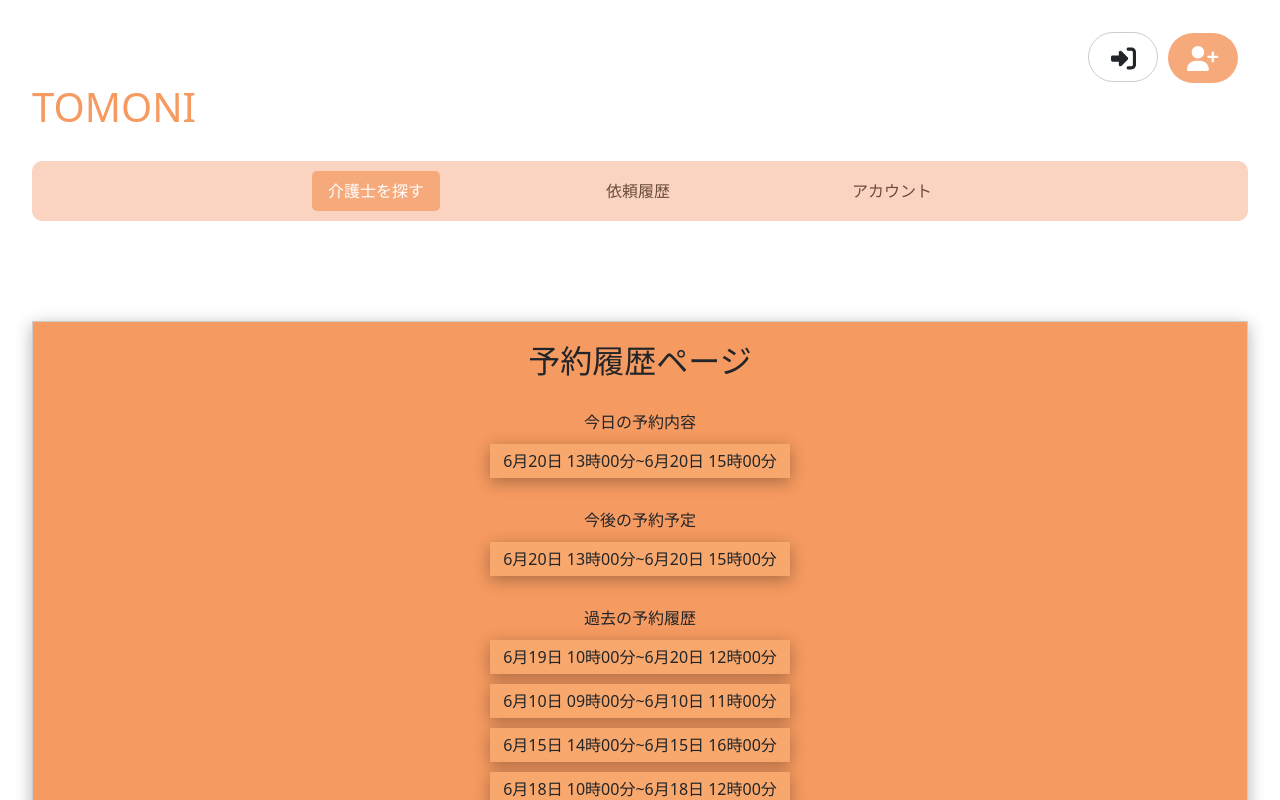
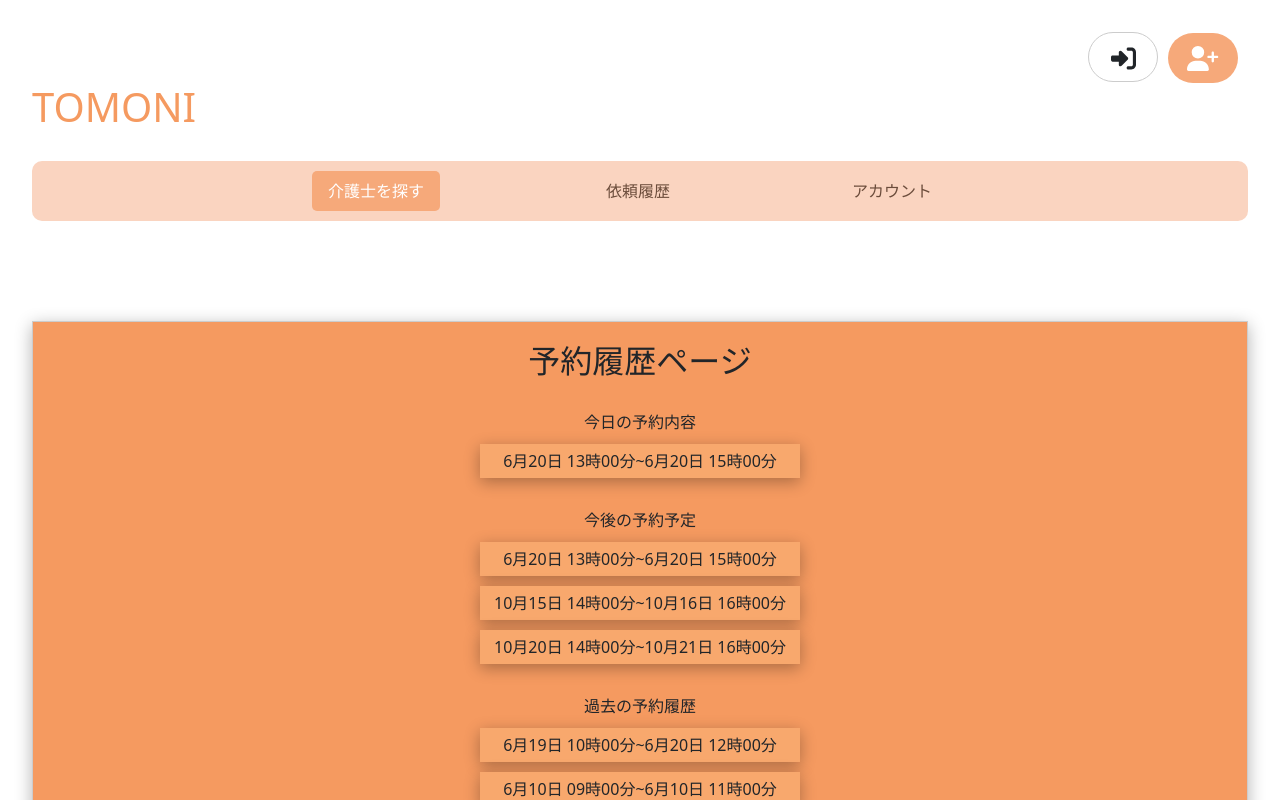
Before and after one commit to dabu76/TOMONI, a React (Vite) app: page /History in a window 1280 px wide. Shown: the top 800 px of the page. Built offline with nearby package versions, Linux system fonts and the light colour scheme.

Commit message:
ヒストリーUI修正

```diff
--- a/public/data/user_profile.json
+++ b/public/data/user_profile.json
@@ -51,6 +51,26 @@
       "additionalRequest": "香水は控えてください"
     },
     {
+      "caregiverId": 102,
+      "caregiverName": "佐藤 花子",
+      "startDateTime": "2025-10-15T14:00:00.000Z",
+      "endDateTime": "2025-10-16T16:00:00.000Z",
+      "total": 7000,
+      "status": "pending",
+      "message": "急な用事でキャンセルしました",
+      "additionalRequest": "香水は控えてください"
+    },
+    {
+      "caregiverId": 102,
+      "caregiverName": "佐藤 花子",
+      "startDateTime": "2025-10-20T14:00:00.000Z",
+      "endDateTime": "2025-10-21T16:00:00.000Z",
+      "total": 7000,
+      "status": "pending",
+      "message": "急な用事でキャンセルしました",
+      "additionalRequest": "香水は控えてください"
+    },
+    {
       "caregiverId": 103,
       "caregiverName": "鈴木 一郎",
       "startDateTime": "2025-06-18T10:00:00.000Z",
--- a/src/index.css
+++ b/src/index.css
@@ -478,7 +478,7 @@ label {
   box-shadow: 0 4px 16px rgba(0, 0, 0, 0.3);
   background: #f59a60;
   border: 1px #ccc solid;
-  height: 600px;
+  height: 700px;
   margin-top: 100px;
   justify-content: center;
 }
@@ -499,7 +499,7 @@ label {
   flex-direction: column;
   align-items: center;
   justify-content: center;
-  width: 300px;
+  width: 320px;
   margin: auto;
   margin-top: 10px;
   border: none;
--- a/src/page/History.jsx
+++ b/src/page/History.jsx
@@ -39,32 +39,45 @@ export default function History() {
       <div className="today_reserve">
         今日の予約内容
         <div className="reserve_list">
+          {todayReservations.length > 0 ? (
             <p>
               {formatDateTime(todayReservations[0].startDateTime)}~
               {formatDateTime(todayReservations[0].endDateTime)}
             </p>
+          ) : (
+            <p>本日の予約はありません。</p>
+          )}
         </div>
       </div>
-
       <div className="future_reserve">
         今後の予約予定
-        {futureReservations.map((f, i) => (
-          <div className="reserve_list">
-            <p key={i}>
-              {formatDateTime(f.startDateTime)}~{formatDateTime(f.endDateTime)}
+        {futureReservations.length > 0 ? (
+          futureReservations.slice(0, 5).map((f, i) => (
+            <div className="reserve_list" key={i}>
+              <p>
+                {formatDateTime(f.startDateTime)}~
+                {formatDateTime(f.endDateTime)}
               </p>
             </div>
-        ))}
+          ))
+        ) : (
+          <p>今後の予約はありません。</p>
+        )}
       </div>
       <div className="past_reserve">
         過去の予約履歴
-        {pastReservations.map((p, i) => (
-          <div className="reserve_list">
-            <p key={i}>
-              {formatDateTime(p.startDateTime)}~{formatDateTime(p.endDateTime)}
+        {pastReservations.length > 0 ? (
+          pastReservations.slice(0, 5).map((p, i) => (
+            <div className="reserve_list" key={i}>
+              <p>
+                {formatDateTime(p.startDateTime)}~
+                {formatDateTime(p.endDateTime)}
               </p>
             </div>
-        ))}
+          ))
+        ) : (
+          <p>過去の予約履歴はありません。</p>
+        )}
       </div>
     </div>
   );
```
Lines whose indentation alone changed are shown as unchanged.
